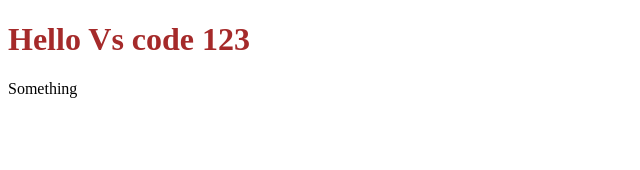
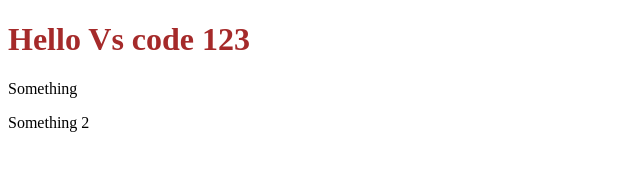
Before and after one commit to duybinhlai/anneatgreengable, a plain HTML site: page index.html in a window 1280 px wide. Shown: the full height of the page, 0-640 px from the left. Drawn offline with Linux system fonts and the light colour scheme.

Commit message:
nop lan 2

```diff
--- a/index.html
+++ b/index.html
@@ -9,5 +9,6 @@
     <body>
         <h1>Hello Vs code 123</h1>
         <p>Something</p>
+        <p>Something 2</p>
     </body>
 </html>
```
